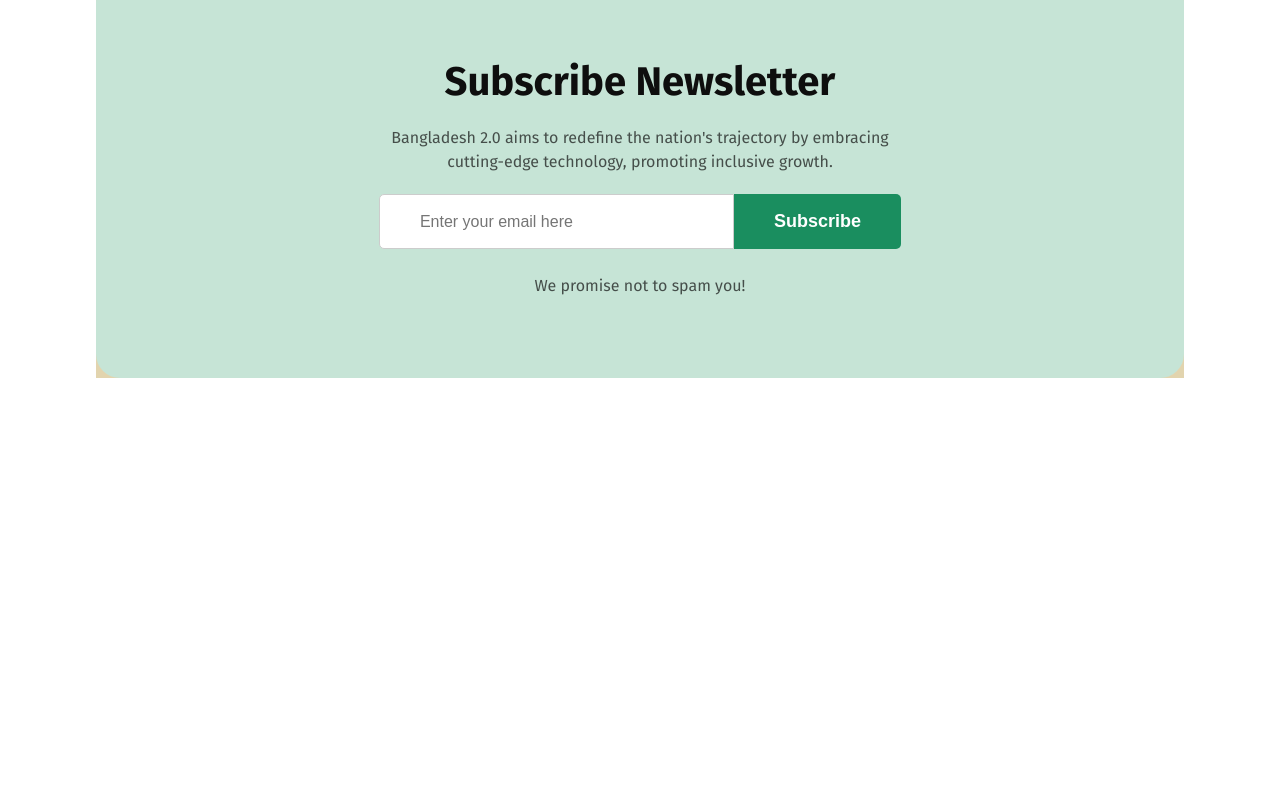
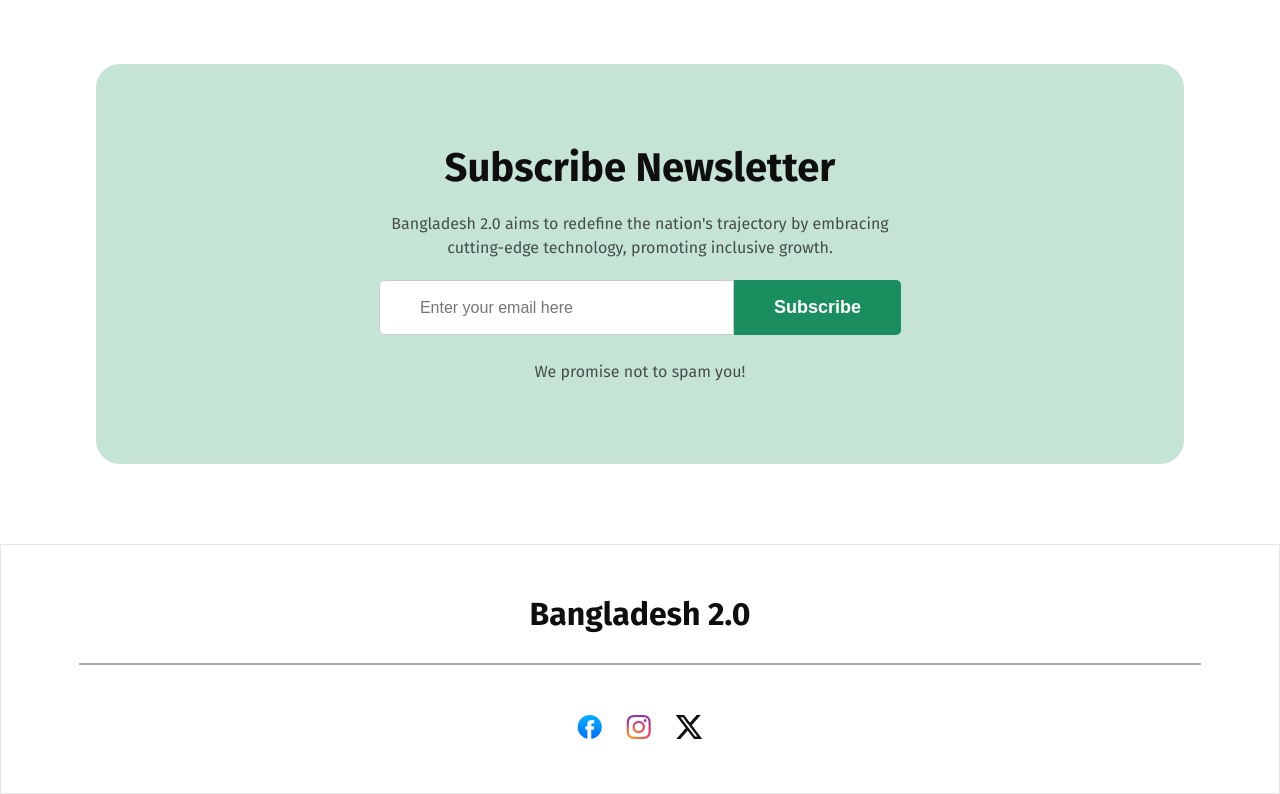
Before and after one commit to HabiburRahmanZihad/bangladesh-2.0, a plain HTML site: page index.html in a window 1280 px wide. Shown: the part 5084-5878 px from the top of the page. Before the commit the page ends 5462 px from the top, so only its background shows below. Drawn offline with Linux system fonts and the light colour scheme.

Commit message:
added footer and others design

```diff
--- a/index.html
+++ b/index.html
@@ -237,6 +237,18 @@
               </div>
         </section>
     </main>
-    <footer></footer>
+
+    <!-- Footer Section -->
+    <footer class="footer">
+        <div class="container">
+          <h2>Bangladesh 2.0</h2>
+          <hr/>
+          <div class="social-icons">
+            <a href="#"><img src="assets/facebook.png" alt="Facebook"></a>
+            <a href="#"><img src="assets/instagram.png" alt="Instagram"></a>
+            <a href="#"><img src="assets/x.png" alt="Twitter"></a>
+          </div>
+        </div>
+      </footer>
 </body>
 </html>
--- a/styles/style.css
+++ b/styles/style.css
@@ -82,7 +82,7 @@
 /* Main Section*/
 main {
     width: 85%;
-    background-color: rgb(226, 212, 174);
+    /* background-color: rgb(226, 212, 174); */
     margin: 0 auto;
     text-align: center;
 }
@@ -297,7 +297,8 @@ select {
     margin-bottom: 24px;
 }
 .satelite{
-    height: 265px;
+    height: 310px;
+
     border-radius: 24px;
 }
 .news-content{
@@ -336,7 +337,7 @@ select {
 }
 .satelite-one {
     align-items: flex-start;
-    height: 265px;
+    height: 310px;
     border-radius: 24px;
     margin-right: 40px;
 }
@@ -466,3 +467,36 @@ p {
     color: rgba(14, 14, 14, 0.7);
     margin-top: 25px;
 }
+
+/* Footer Section */
+.footer {
+    background-color: rgb(255, 255, 255);
+    padding: 50px 0;
+    text-align: center;
+    margin-top: 80px;
+    border: 1px solid rgba(14, 14, 14, 0.1);
+}
+
+.footer h2 {
+    font-size: 32px;
+    font-weight: 700;
+    margin-bottom: 30px;
+}
+.social-icons a {
+    margin: 0 10px;
+    display: inline-block;
+}
+
+.social-icons img {
+    margin-top: 30px;
+    width: auto;
+    height: auto;
+}
+hr {
+
+    /* align-self: middle; */
+    width: 1122px;
+    margin-bottom: 20px;
+    margin-inline: auto;
+    border: 1px solid rgba(14, 14, 14, 0.363);
+}
```
